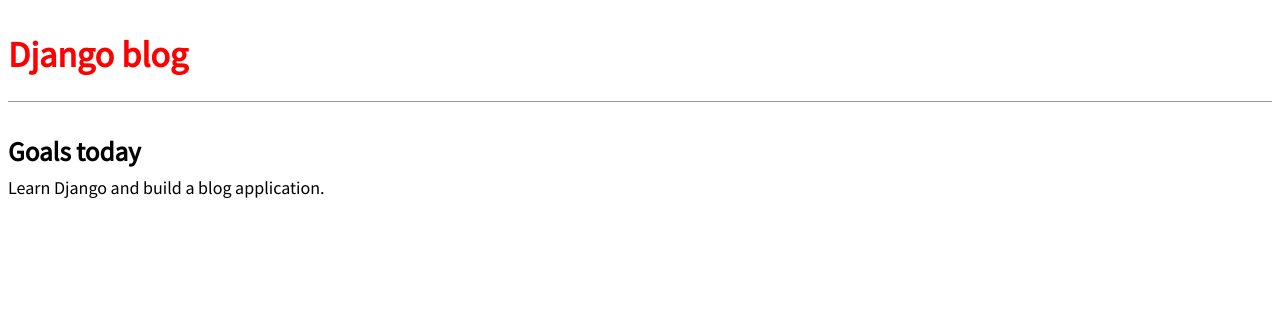
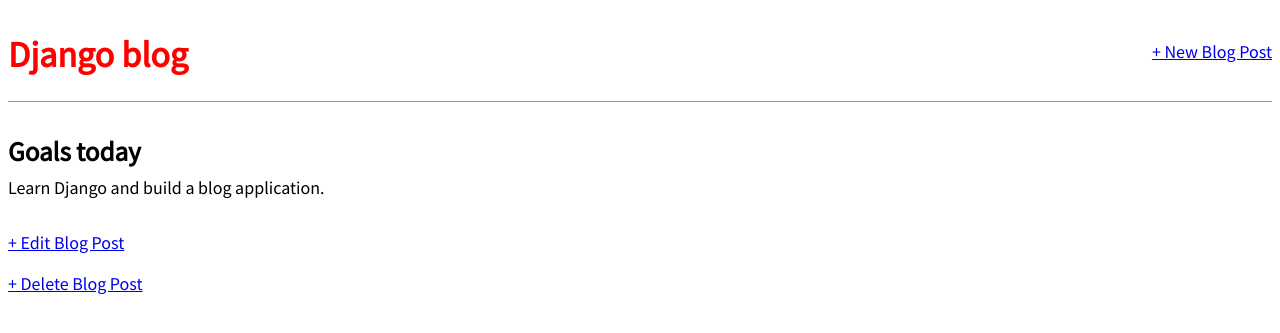
Before and after one commit to KonoAnalytics/DjangoForBeginners, a Django app: page /post/2/ in a window 1280 px wide. Shown: the top 333 px of the page. Run offline with Django 3.2, Linux system fonts and the light colour scheme; data comes from the database, SQL or seed files in the repository; both versions use the stored data as it was after the commit.

Commit message:
finished CRUD forms for blog app

```diff
--- a/BlogApp/blog/models.py
+++ b/BlogApp/blog/models.py
@@ -1,4 +1,5 @@
 from django.db import models
+from django.urls import reverse
 
 
 class Post(models.Model):
@@ -9,5 +10,8 @@ class Post(models.Model):
     )
     body = models.TextField()
 
+    def get_absolute_url(self):
+        return reverse('post_detail', args=[str(self.id)])
+
     def __str__(self):
         return self.title
--- a/BlogApp/blog/urls.py
+++ b/BlogApp/blog/urls.py
@@ -1,7 +1,12 @@
 from django.urls import path
-from .views import BlogListView, BlogDetailView
+from .views import BlogListView, BlogDetailView, BlogCreateView, BlogUpdateView, BlogDeleteView
 
 urlpatterns = [
+    path('post/<int:pk>/delete/',
+         BlogDeleteView.as_view(), name='post_delete'),
+    path('post/<int:pk>/edit/',
+         BlogUpdateView.as_view(), name='post_edit'),
+    path('post/new/', BlogCreateView.as_view(), name='post_new'),
     path('post/<int:pk>/', BlogDetailView.as_view(), name='post_detail'),
     path('', BlogListView.as_view(), name='home'),
 ]
--- a/BlogApp/blog/views.py
+++ b/BlogApp/blog/views.py
@@ -1,4 +1,6 @@
 from django.views.generic import ListView, DetailView
+from django.views.generic.edit import CreateView, UpdateView, DeleteView
+from django.urls import reverse_lazy
 from .models import Post
 
 
@@ -10,3 +12,21 @@ class BlogListView(ListView):
 class BlogDetailView(DetailView):
     model = Post
     template_name = 'post_detail.html'
+
+
+class BlogCreateView(CreateView):
+    model = Post
+    template_name = 'post_new.html'
+    fields = ['title', 'author', 'body']
+
+
+class BlogUpdateView(UpdateView):
+    model = Post
+    template_name = 'post_edit.html'
+    fields = ['title', 'body']
+
+
+class BlogDeleteView(DeleteView):
+    model = Post
+    template_name = 'post_delete.html'
+    success_url = reverse_lazy('home')
--- a/BlogApp/templates/base.html
+++ b/BlogApp/templates/base.html
@@ -8,10 +8,15 @@
     </head>
 
     <body>
-        <header>
-            <h1><a href="{% url 'home' %}">Django blog</a></h1>
-        </header>
         <div>
+            <header>
+                <div class="nav-left">
+                    <h1><a href="{% url 'home' %}">Django blog</a></h1>
+                </div>
+                <div class="nav-right">
+                    <a href="{% url 'post_new' %}">+ New Blog Post</a>
+                </div>
+            </header>
             {% block content %}
             {% endblock content %}
         </div>
--- a/BlogApp/templates/post_detail.html
+++ b/BlogApp/templates/post_detail.html
@@ -2,8 +2,11 @@
 
 {% block content %}
     <div class="post-entry">
-            <h2>{{ object.title }}</h2>
-            <p>{{ object.body }}</p>
+            <h2>{{ post.title }}</h2>
+            <p>{{ post.body }}</p>
     </div>
 
+    <p><a href="{% url 'post_edit' post.pk %}">+ Edit Blog Post</a></p>
+    <p><a href="{% url 'post_delete' post.pk %}">+ Delete Blog Post</a></p>
+
 {% endblock content %}
```
Also changed, not shown: BlogApp/blog/tests.py (+22 -0 lines), BlogApp/templates/post_delete.html (added, +11 -0 lines), BlogApp/templates/post_edit.html (added, +11 -0 lines), BlogApp/templates/post_new.html (added, +9 -0 lines), BlogApp/db.sqlite3.
